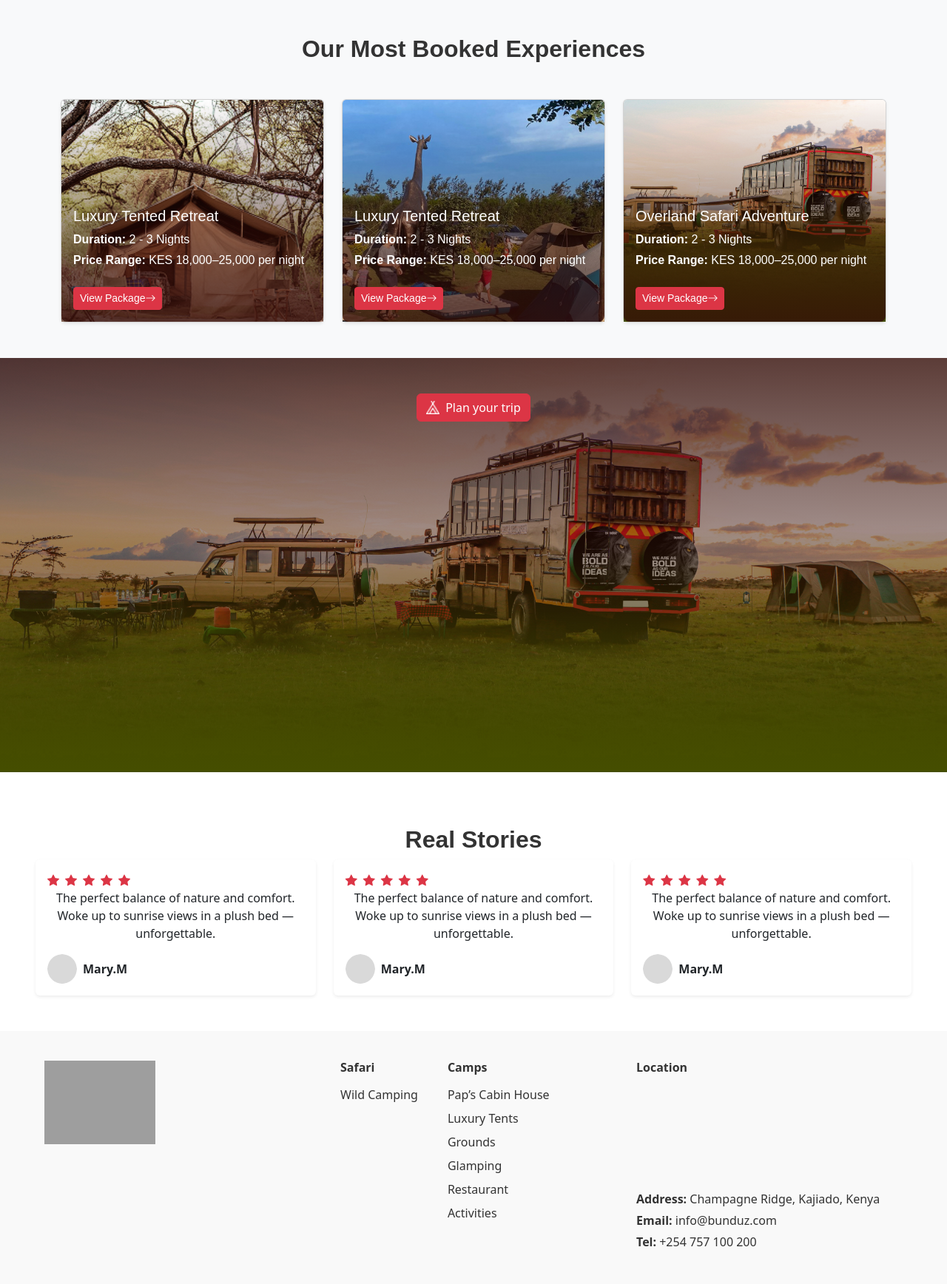
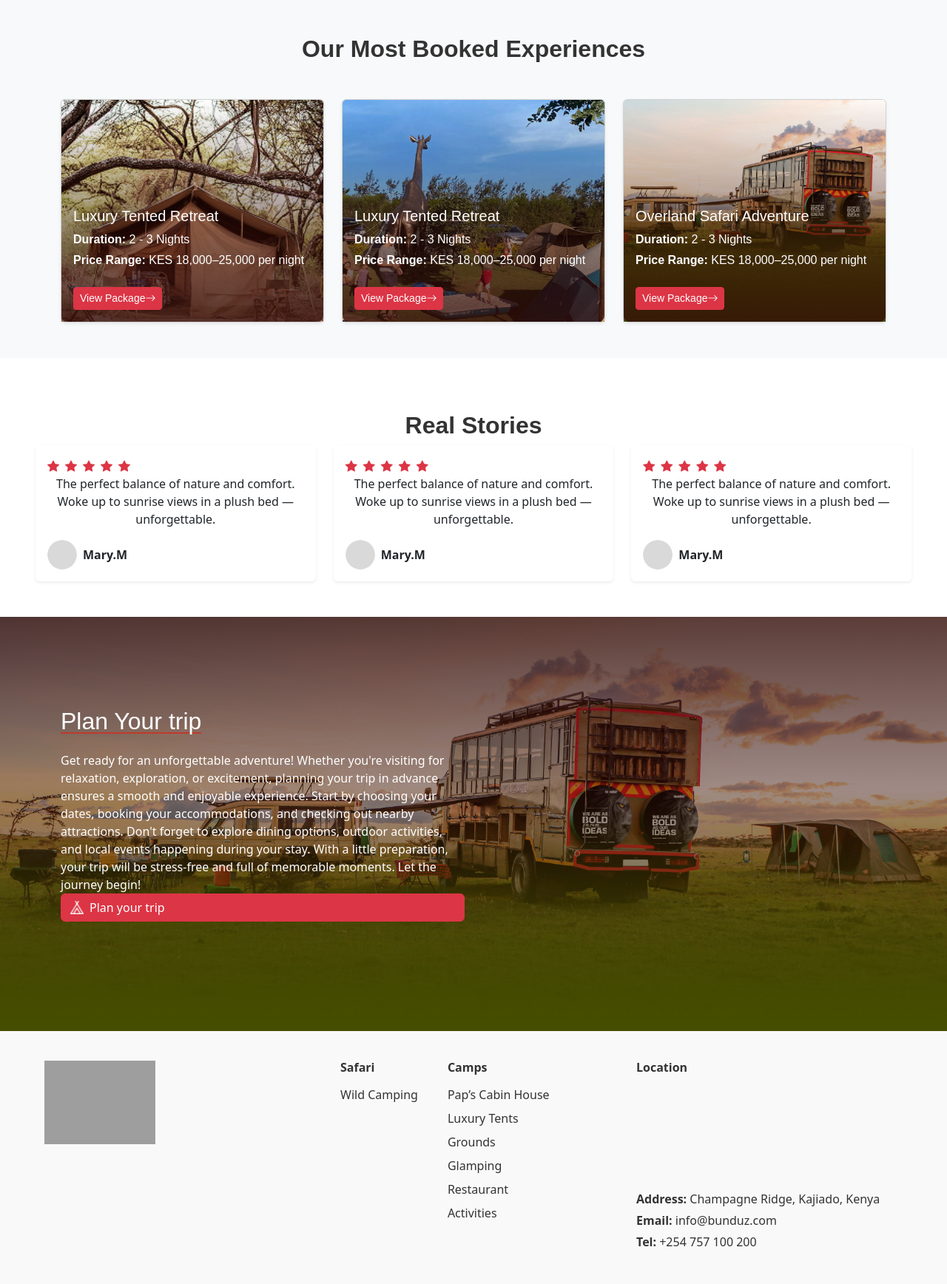
Before and after one commit to christinenjoroge/Luxury-tents-reservation, a PHP site: page / in a window 1280 px wide. Shown: the part 2283-4019 px from the top of the page at 74% size. Run offline with PHP 8.4, Linux system fonts and the light colour scheme; some web fonts are replaced; grey boxes are pictures that could not be loaded.

Commit message:
added custom js to prevent the form from loading to another age fixed the issue with the button below the reiew section

```diff
--- a/index.php
+++ b/index.php
@@ -271,18 +271,9 @@ include "includes/header.php";
 <!-- end -->
 
 <!-- plan a trip start -->
-<section class="about-tents-section  ">
-  <div class="container  py-5">
-    <div class="row">
-      <div class="col-12 col-md-6 mx-auto d-flex mb-5 justify-content-center">
-        <a class="btn btn-danger custom-nav-btn d-flex align-items-center gap-2" href="reservation.html">
-          <img src="images/vector.png" alt="Trip icon" width="18" height="18">
-          Plan your trip
-        </a>
-      </div>
-    </div>
-  </div>
-</section>
+
+
+
 
 
 <!-- plan a trip end -->
@@ -361,6 +352,29 @@ include "includes/header.php";
 
 <!-- end of reviews -->
 
+<section class="about-tents-section text-white  d-flex align-items-center fw-normal fs-6 lh-base font-ubuntu">
+  <div class="container py-5">
+    <div class="row">
+      <div class="col-12 col-md-6">
+ <h2 class=" mb-4 heading-underline">Plan <span>Your trip</span></h2>
+        <p class="aboutus">
+         Get ready for an unforgettable adventure! Whether you're visiting for relaxation, exploration,
+          or excitement, planning your trip in advance ensures a smooth and enjoyable experience. Start by
+          choosing your dates, booking your accommodations, and checking out nearby attractions. Don't forget
+          to explore dining options, outdoor activities, and local events happening during your stay.
+           With a little preparation,
+         your trip will be stress-free and full of memorable moments. Let the journey begin!
+
+          <a class="btn btn-danger custom-nav-btn d-flex align-items-center gap-2" href="reservation.php">
+     <img src="images/vector.png" alt="Trip icon" width="18" height="18">
+    Plan your trip
+  </a>
+        </p>
+      </div>
+    </div>
+  </div>
+</section>
+
 
 <!-- Confirmation Modal -->
 <div id="confirmationModal" class="modal">
@@ -372,8 +386,7 @@ include "includes/header.php";
       </div>
       <h3>Booking Confirmed!</h3>
       <p>
-        Your details have been successfully saved, and your guest account has been created.
-        Account information and next steps have been sent to your email.
+        Your details have been successfully saved.
       </p>
       <button id="dashboardBtn" class="btn btn-danger">Continue to Dashboard</button>
     </div>
--- a/reservation.php
+++ b/reservation.php
@@ -15,7 +15,7 @@ include "includes/header.php";
           <div class="row g-3">
             <div class="col-md-6">
 
-             <form action="confirmation.php" method="POST">
+             <form action="confirmation.php" method="POST" id="reservationForm">
               <label for="firstname" class="form-label">First Name</label>
               <input type="text" class="form-control" name="firstname" id="firstName" placeholder="First name">
             </div>
@@ -43,10 +43,6 @@ include "includes/header.php";
             <div class="col-md-6">
             <label for="checkin" class="form-label">Check-in</label>
             <input type="date"  name="checkin" class="form-control" required>
-          </div>
-          <div class="col-md-6">
-            <label for="checkout" class="form-label">Check-out</label>
-            <input type="date"  name="checkout" class="form-control" required>
           </div>
 
 
```
Also changed, not shown: javascrip.js (+42 -30 lines).
